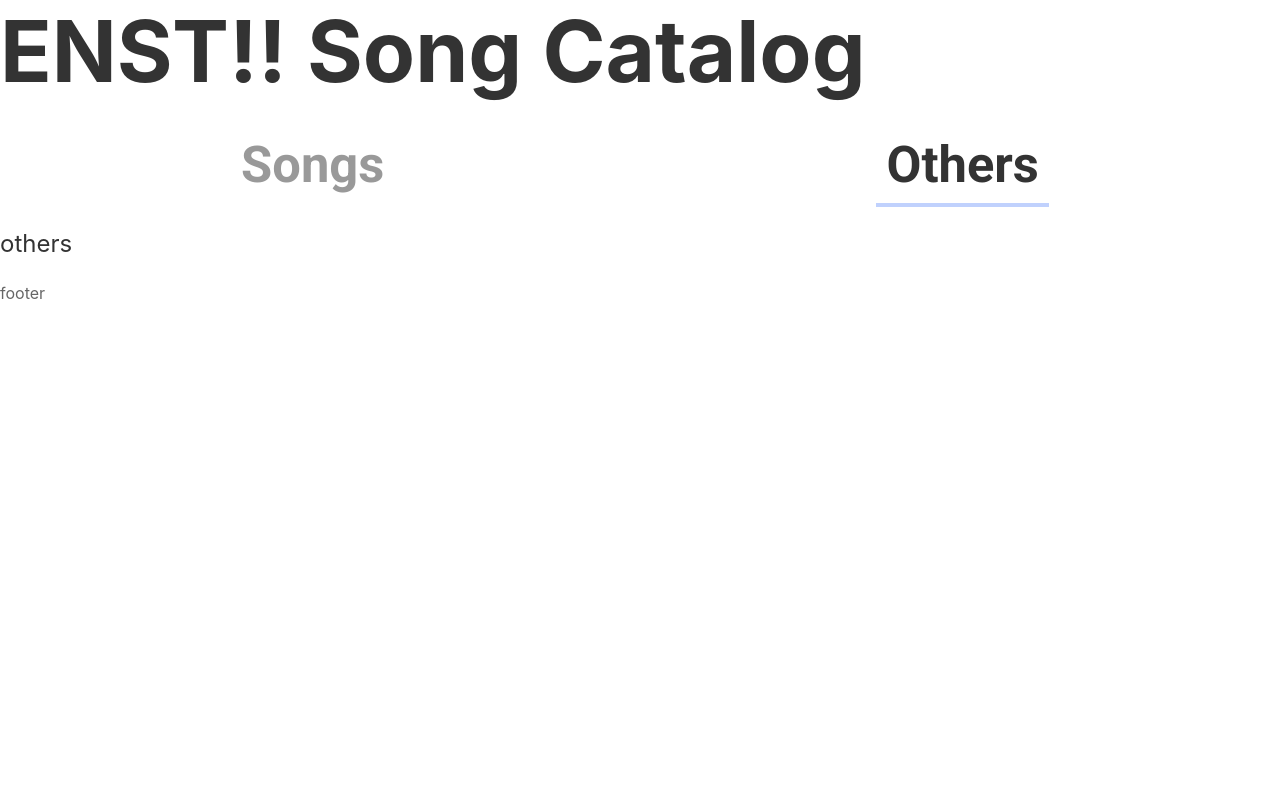
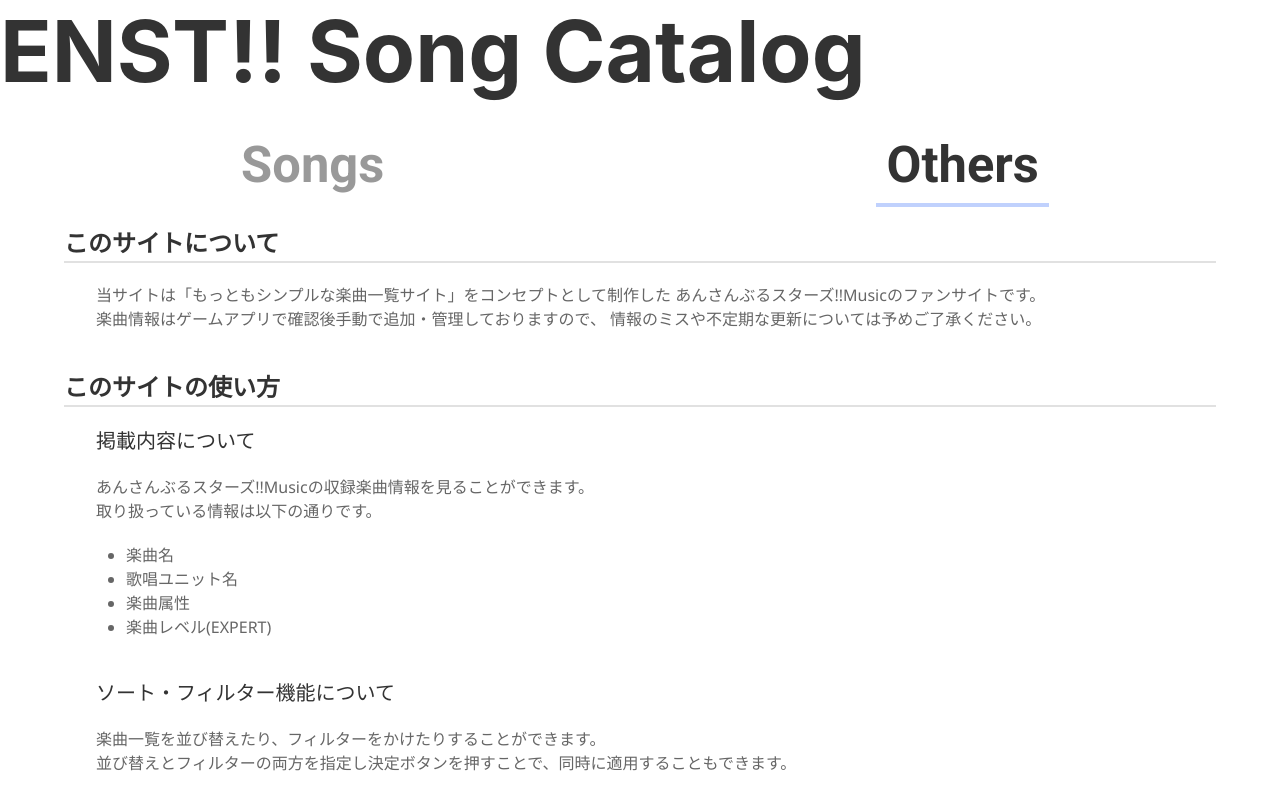
Before and after one commit to ne30MEGANE/ENST-SC, a Vue app: page / in a window 1280 px wide. Both pictures are taken after a click on the tab "Others". Shown: the top 800 px of the page. Built offline with nearby package versions, Linux system fonts and the light colour scheme; no server answers; what vue-js-modal would draw is missing.

Commit message:
本文とスタイルを追加

```diff
--- a/src/components/Others.vue
+++ b/src/components/Others.vue
@@ -1,5 +1,69 @@
 <template>
   <div class="others">
-    <h3>others</h3>
+    <h3>このサイトについて</h3>
+    <div class="text">
+      当サイトは「もっともシンプルな楽曲一覧サイト」をコンセプトとして制作した
+      あんさんぶるスターズ!!Musicのファンサイトです。<br>
+      楽曲情報はゲームアプリで確認後手動で追加・管理しておりますので、
+      情報のミスや不定期な更新については予めご了承ください。<br>
+    </div>
+    <h3>このサイトの使い方</h3>
+    <div class="text">
+      <h4>掲載内容について</h4>
+      あんさんぶるスターズ!!Musicの収録楽曲情報を見ることができます。<br>
+      取り扱っている情報は以下の通りです。<br>
+      <ul>
+        <li>楽曲名</li>
+        <li>歌唱ユニット名</li>
+        <li>楽曲属性</li>
+        <li>楽曲レベル(EXPERT)</li>
+      </ul>
+      <h4>ソート・フィルター機能について</h4>
+      楽曲一覧を並び替えたり、フィルターをかけたりすることができます。<br>
+      並び替えとフィルターの両方を指定し決定ボタンを押すことで、同時に適用することもできます。<br>
+      <br>
+      <h4>ランダム選曲機能について</h4>
+      表示されている楽曲からランダムで1曲選んで表示します。<br>
+      フィルターが指定されている場合は、その条件に当てはまる楽曲のみが選出されます。<br>
+      例：フィルター[楽曲属性: <span class="Sparkle">sparkle</span> ] → Dance in the Apocalypse<br>
+    </div>
+    <h3>その他</h3>
+    <div class="text">
+      等サイトは<a href="https://www.happyelements.co.jp/contents-guideline/" target="_blank" rel="noopener noreferrer">HappyElementsコンテンツ利用ガイドライン<img src="../assets/125_arr_hoso.svg"></a>を確認し、
+      "②インターネット上の利用について"に記載されている規約を満たすものという解釈の上で制作・公開しています。<br>
+      今後コンテンツ利用ガイドラインの更新に伴って予告なくサイトの公開を取りやめる可能性がありますので、予めご了承ください。<br>
+      <br>
+      情報のミスやサイトのバグ等は以下のTwitterアカウントまでお寄せいただけると幸いです。<br>
+      <a href="https://twitter.com/ed_mgn"  target="_blank" rel="noopener noreferrer">開発者Twitterアカウント<img src="../assets/125_arr_hoso.svg"></a>
+    </div>
+    <h3>更新情報</h3>
+    <div class="text">
+      <ul>
+        <li>2021/mm/dd サイトを公開しました</li>
+      </ul>
+    </div>
   </div>
 </template>
+
+<style lang="scss" scoped>
+@import "../stylesheets/variables";
+.others{
+  width: 90%;
+  margin: auto;
+  font-family: 'Noto Sans', sans-serif;
+
+  h3{
+    font-weight: bold;
+    border-bottom: 2px solid $light_gray;
+  }
+  .text{
+    padding-left: 2em;
+    img{
+      display: inline;
+      height: 1em;
+      vertical-align: middle;
+    }
+  }
+}
+
+</style>
```
Also changed, not shown: src/assets/125_arr_hoso.svg (added).
